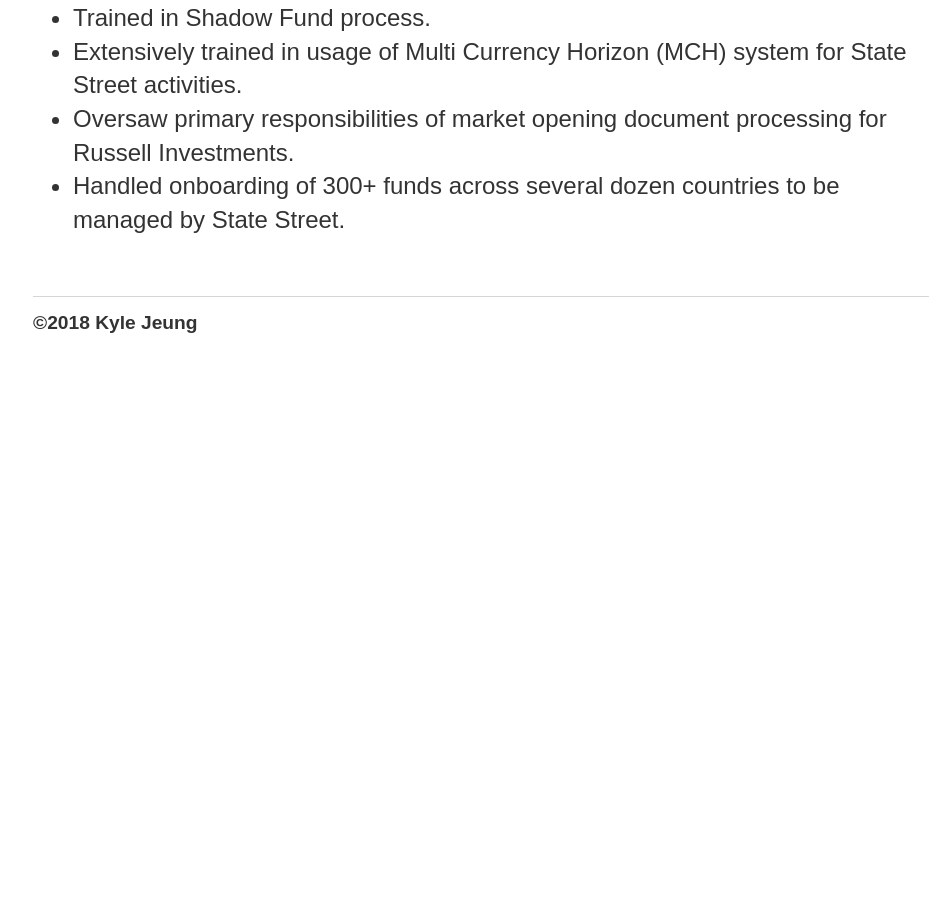
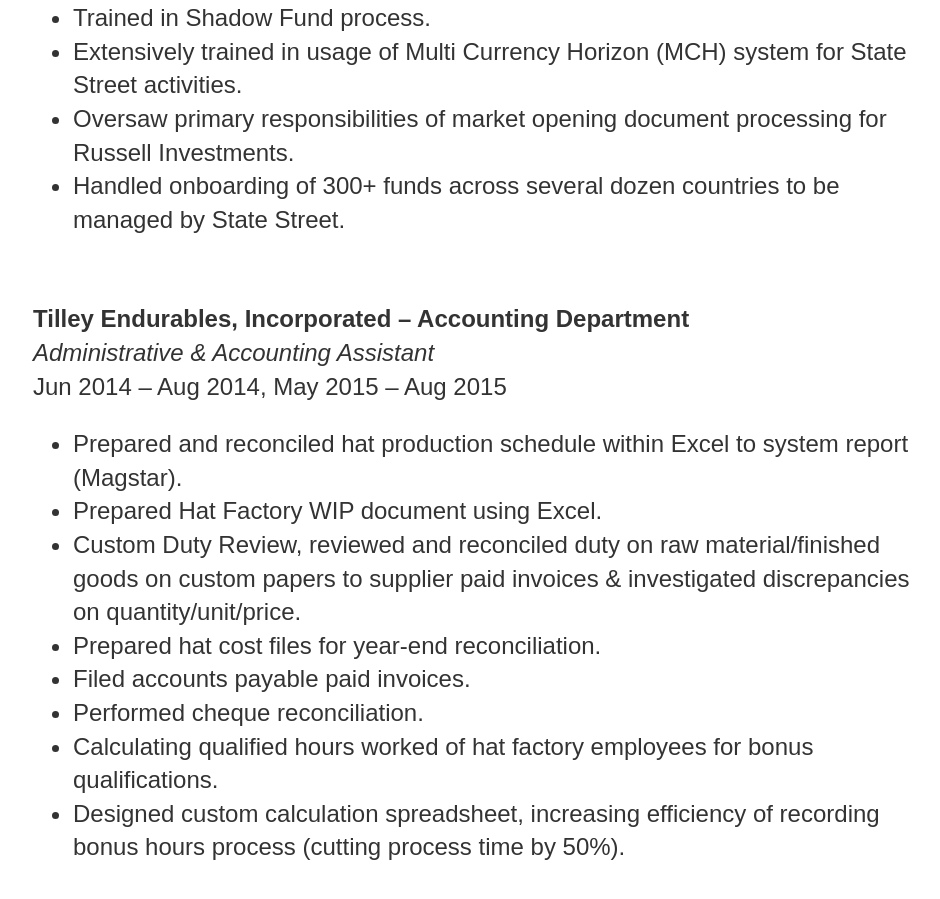
Before and after one commit to jeungkyle/portfolio, a Jekyll site: the page built from work/index.html, in a window 1280 px wide and 900 px high, scrolled down 1625 px. Shown: the whole window, without its empty margins (159-1099 px from the left). Built offline with Jekyll 4.4.1, drawn with Linux system fonts in a browser that asks for light colours; before the commit the page ends 2022 px from its top, so only the background shows below that.

Commit message:
Update index.html

```diff
--- a/work/index.html
+++ b/work/index.html
@@ -47,6 +47,21 @@
     <li>Extensively trained in usage of Multi Currency Horizon (MCH) system for State Street activities.</li>
     <li>Oversaw primary responsibilities of market opening document processing for Russell Investments.</li>
     <li>Handled onboarding of 300+ funds across several dozen countries to be managed by State Street.</li>
-
   </ul>
 </p><br>
+
+<p>
+  <b>Tilley Endurables, Incorporated – Accounting Department</b><br>
+  <i>Administrative & Accounting Assistant</i><br>
+  Jun 2014 – Aug 2014, May 2015 – Aug 2015<br>
+  <ul>
+    <li>Prepared and reconciled hat production schedule within Excel to system report (Magstar).</li>
+    <li>Prepared Hat Factory WIP document using Excel.</li>
+    <li>Custom Duty Review, reviewed and reconciled duty on raw material/finished goods on custom papers to supplier paid invoices & investigated discrepancies on quantity/unit/price.</li>
+    <li>Prepared hat cost files for year-end reconciliation.</li>
+    <li>Filed accounts payable paid invoices.</li>
+    <li>Performed cheque reconciliation.</li>
+    <li>Calculating qualified hours worked of hat factory employees for bonus qualifications.</li>
+    <li>Designed custom calculation spreadsheet, increasing efficiency of recording bonus hours process (cutting process time by 50%).</li>
+  </ul>
+</p><br>
```
